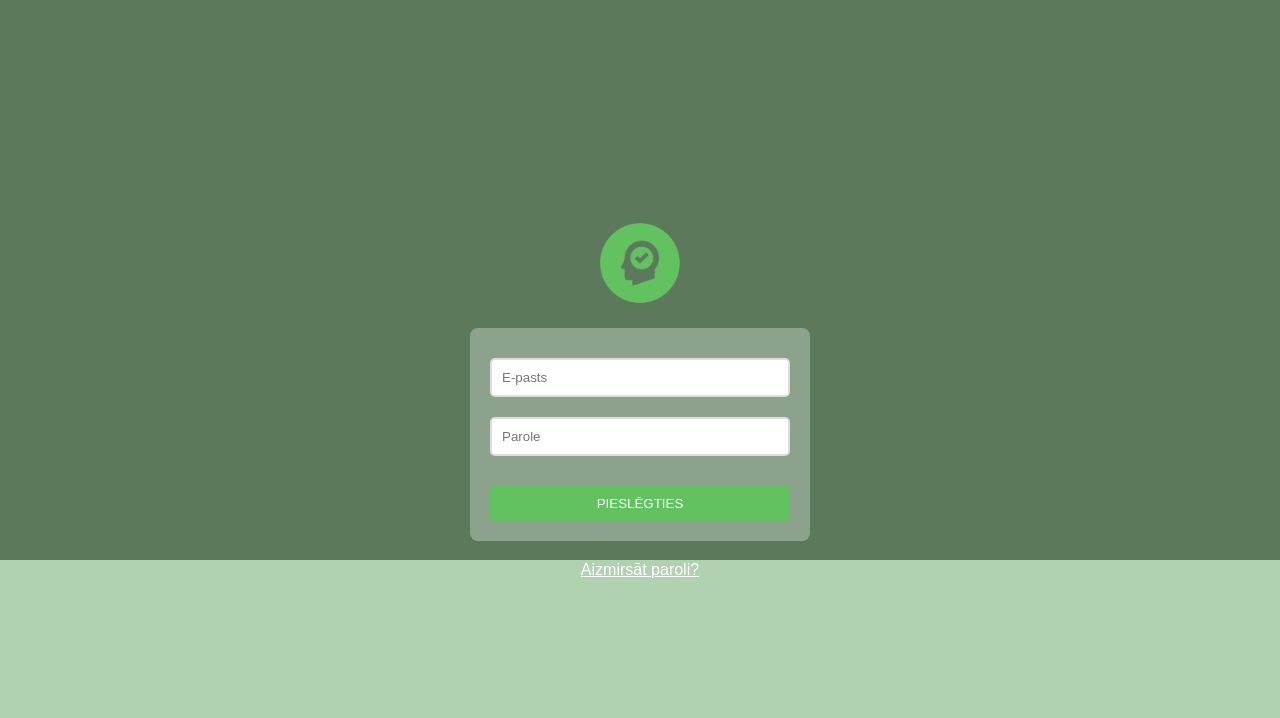
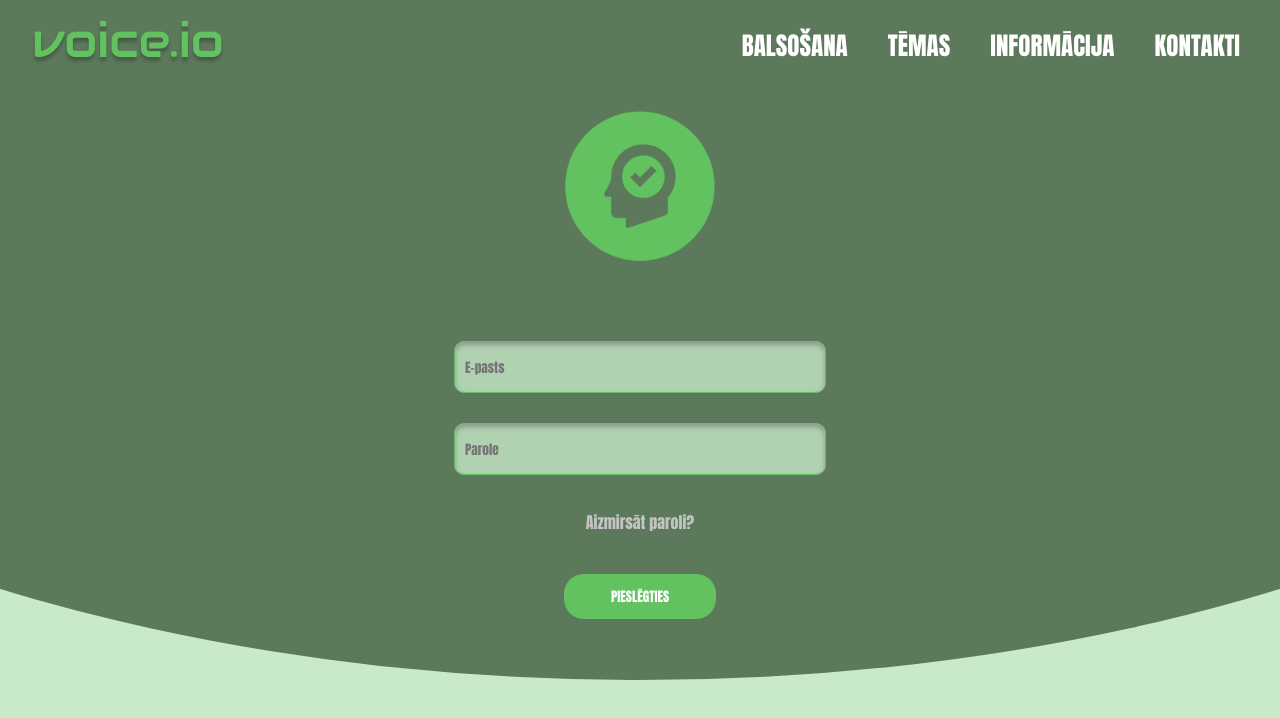
Before and after one commit to prolgan/voice.io, a React (Create React App) app: page /Login in a window 1280 px wide. Shown: the top 718 px of the page. Built offline with nearby package versions, Linux system fonts and the light colour scheme.

Commit message:
Login page

```diff
--- a/public/index.html
+++ b/public/index.html
@@ -3,6 +3,7 @@
   <head>
     <meta charset="utf-8" />
     <link rel="icon" href="%PUBLIC_URL%/favicon.ico" />
+    <link href="https://fonts.googleapis.com/css?family=Anton" rel="stylesheet"/>
     <meta name="viewport" content="width=device-width, initial-scale=1" />
     <meta name="theme-color" content="#000000" />
     <meta
--- a/src/Pages/Login.jsx
+++ b/src/Pages/Login.jsx
@@ -1,20 +1,35 @@
 import React from 'react';
-import '../Pages/login.css';
+import '../index.css';
 import logo from '../Assets/logo_small.png';
+import voice from '../Assets/voice.io.png';
 
 function Login() {
   return (
     <div className="Login">
-      <header className="Login-header two-tone-background">
+      <div className="background"></div>
+      <div className="navigation">
+        <div className='left-part'>
+          <img src={voice} className="voice" alt="voice.io" />
+        </div>
+        <div className='right-part'>
+          <div className="links">
+            <a href="/">BALSOŠANA</a>
+            <a href="/">TĒMAS</a>
+            <a href="/">INFORMĀCIJA</a>
+            <a href="/">KONTAKTI</a>
+          </div>
+        </div>
+      </div>
+      <header className="Login-header">
         <div className="logo-container">
           <img src={logo} className="Login-logo" alt="logo" />
         </div>
         <form className="login-form">
           <input type="email" placeholder="E-pasts" required />
           <input type="password" placeholder="Parole" required />
+          <a href="/" className="forgot-password-link">Aizmirsāt paroli?</a>
           <button type="submit">PIESLĒGTIES</button>
         </form>
-        <a href="/" className="forgot-password-link">Aizmirsāt paroli?</a>
       </header>
     </div>
   );
--- a/src/index.css
+++ b/src/index.css
@@ -1,13 +1,116 @@
 body {
   margin: 0;
-  font-family: -apple-system, BlinkMacSystemFont, 'Segoe UI', 'Roboto', 'Oxygen',
-    'Ubuntu', 'Cantarell', 'Fira Sans', 'Droid Sans', 'Helvetica Neue',
-    sans-serif;
+  font-family: 'Anton', sans-serif;
   -webkit-font-smoothing: antialiased;
   -moz-osx-font-smoothing: grayscale;
+  background-color: rgba(98, 194, 96, 0.34);
 }
 
 code {
   font-family: source-code-pro, Menlo, Monaco, Consolas, 'Courier New',
     monospace;
 }
+
+.Login {
+  text-align: center;
+}
+
+.navigation {
+  display: flex;
+  justify-content: space-between;
+  align-items: center;
+}
+
+.left-part {
+  margin-left: 10px;
+}
+
+.right-part {
+  margin-right: 20px;
+}
+
+.voice {
+  margin: 20px;
+  height: auto;
+}
+
+.links {
+  display: flex;
+}
+
+.navigation a {
+  color: white;
+  text-decoration: none;
+  font-size: 25px;
+  padding: 10px;
+  margin: 10px;
+}
+
+.Login-header {
+  display: flex;
+  flex-direction: column;
+  align-items: center;
+  justify-content: center;
+}
+
+.logo-container {
+  padding: 20px;
+  margin-bottom: 20px;
+}
+
+.Login-logo {
+  height: 150px;
+}
+
+.login-form {
+  display: flex;
+  flex-direction: column;
+  align-items: center;
+  width: 300px;
+  padding: 20px;
+  border-radius: 8px;
+}
+
+.login-form input[type="email"],
+.login-form input[type="password"] {
+  font-family: 'Anton', sans-serif;
+  margin: 15px 0;
+  padding: 10px;
+  border-radius: 10px;
+  background-color: #B1D2B1;
+  border: 1px solid #62C260;
+  box-shadow: inset 0 3px 5px rgba(97, 97, 97, 0.5);
+  width: 350px;
+  height: 30px;
+
+}
+
+.forgot-password-link {
+  color: #C3C3C3;
+  margin: 20px;
+  text-decoration: none;
+}
+
+.login-form button {
+  font-family: 'Anton', sans-serif;
+  background-color: #62C260;
+  width: 152px;
+  height: 44.62px;
+  color: white;
+  padding: 10px;
+  border: none;
+  cursor: pointer;
+  border-radius: 20px;
+  margin: 20px;
+}
+
+.background {
+  position: fixed;
+  top: 0;
+  left: 0;
+  width: 100%;
+  height: 170%;
+  background-color: #5C795B;
+  clip-path: ellipse(100% 50% at 50% 0%);
+  z-index: -1;
+}
```
